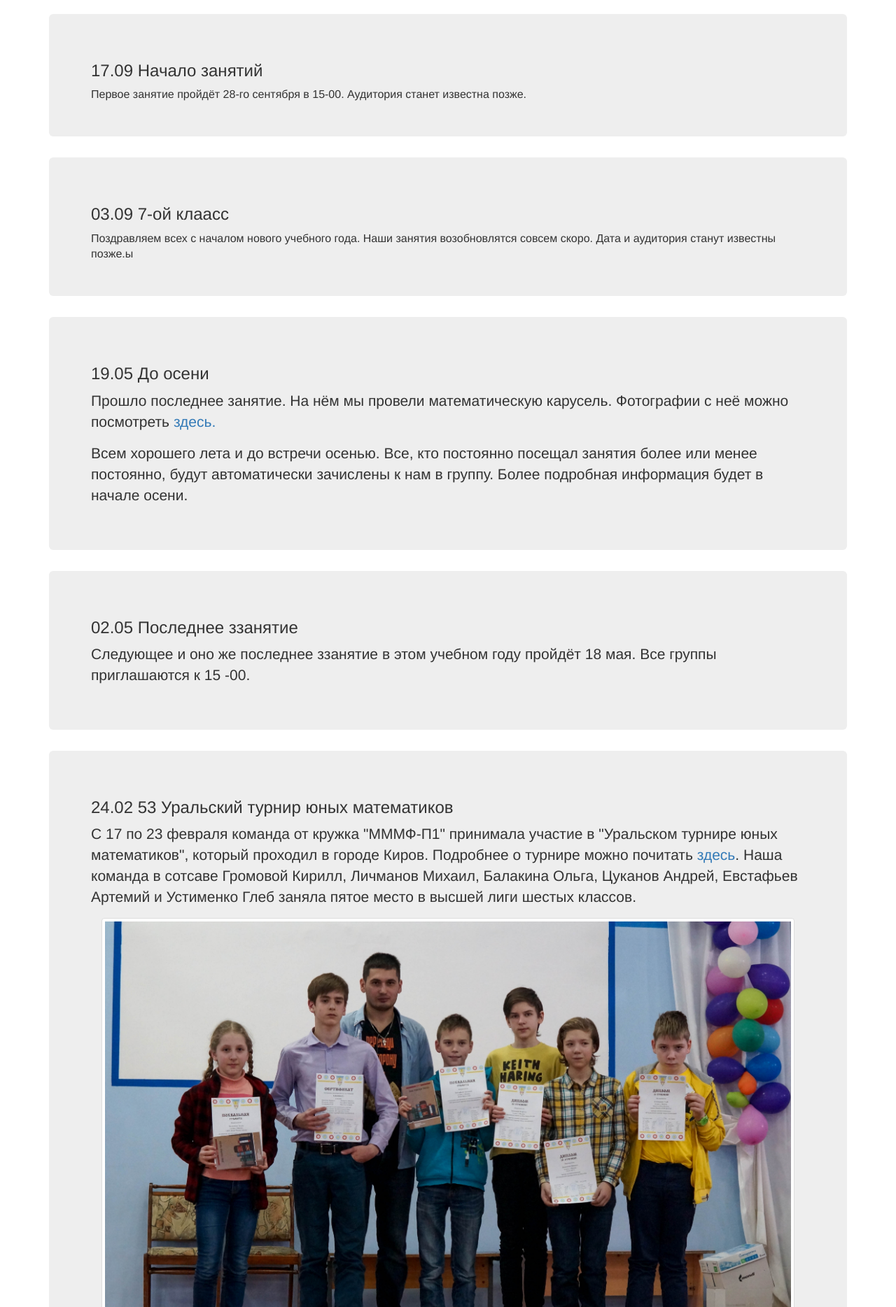
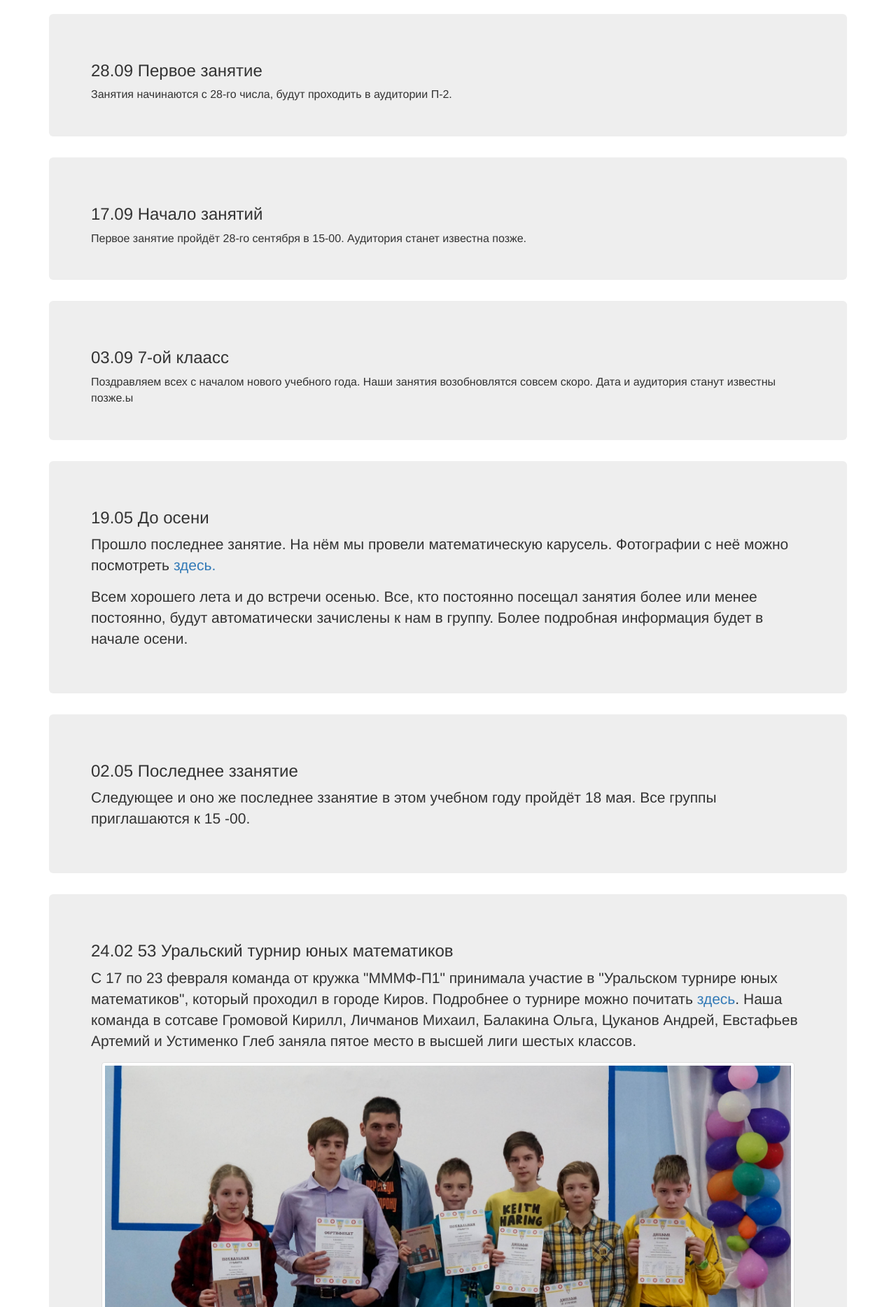
Before and after one commit to matemax/test_site, a Flask app: page /news in a window 1280 px wide. Shown: the part 52-1920 px from the top of the page at 70% size. Run offline with Flask 2, Linux system fonts and the light colour scheme; some libraries are stand-ins or nearby versions.

Commit message:
update news

```diff
--- a/app/templates/news.html
+++ b/app/templates/news.html
@@ -3,6 +3,15 @@
 
 {% block content %}
     <div class="container">
+        <div class="jumbotron">
+
+            <h3>
+                28.09 Первое занятие
+            </h3>
+            <font size="3">
+                Занятия начинаются с 28-го числа, будут проходить в аудитории П-2.
+            </font>
+        </div>
         <div class="jumbotron">
 
             <h3>
```
Also changed, not shown: app/templates/lessons_main.html (+4 -4 lines).
